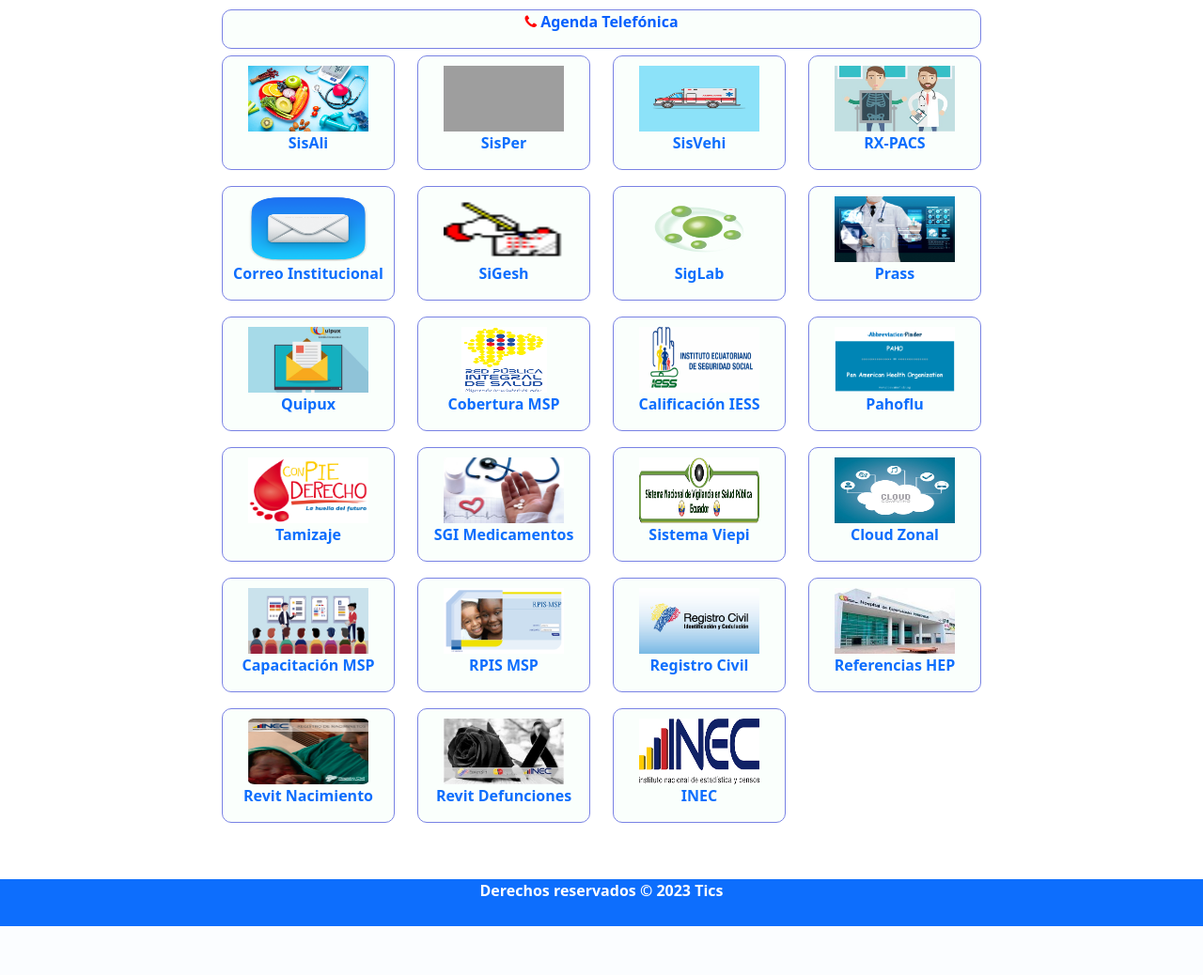
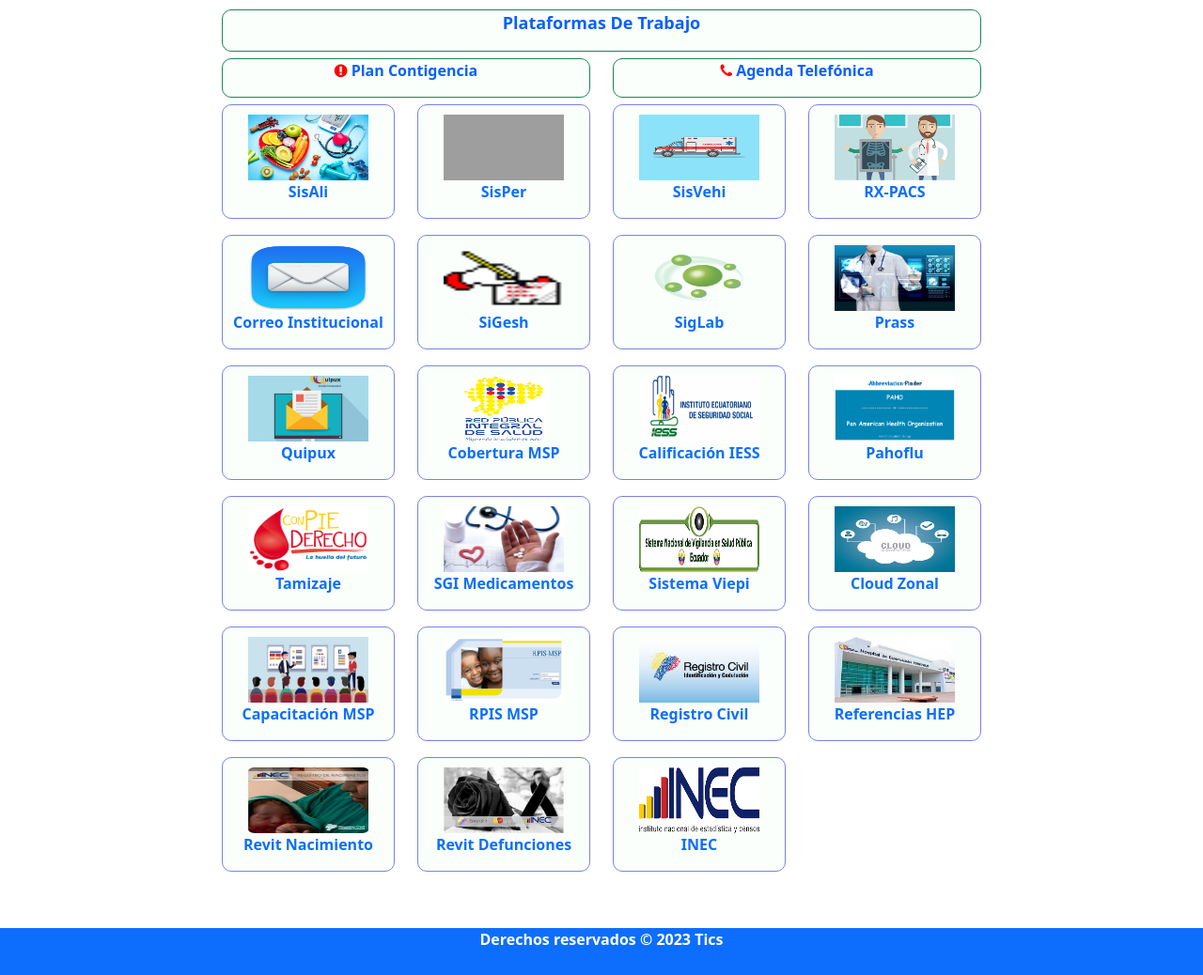
Before and after one commit to RolandoCN/plantilla_sistemas, a PHP site: page / in a window 1280 px wide. Shown: the part 50-1088 px from the top of the page at 94% size. Before the commit the page ends 1036 px from the top, so only its background shows below. Run offline with PHP 8.4, Linux system fonts and the light colour scheme; some libraries are stand-ins or nearby versions; grey boxes are pictures that could not be loaded.

Commit message:
plancont

```diff
--- a/index.php
+++ b/index.php
@@ -82,6 +82,7 @@
         }
 
     </style>
+
     <link rel="stylesheet" href="https://cdnjs.cloudflare.com/ajax/libs/font-awesome/4.7.0/css/font-awesome.min.css">
 </head>
 
@@ -97,15 +98,45 @@
         </div>
     </nav>
 
-
-
     <div class="container" style="max-width:65%; margin-top:10px; margin-bottom:60px">
 
         <div class="row">
 
             <div class="col-sm-12 col-xs-12" style="height: auto; margin-top: 0px;" id="r1">
-                <a onclick="verModal()">
-                    <div class="modulos" style="display: block;">
+                <a >
+                    <div class="modulos" style="display: block; border: 1px solid #198754;">
+
+
+                        <p style="text-align:center; ">
+                            <b style="color:#0660fd; font-size:18px">
+                            <!-- <b style="color:red"> -->
+                                Plataformas De Trabajo
+                            </b>
+                        </p>
+
+                    </div>
+                </a>
+            </div>
+
+            <div class="col-sm-6 col-xs-12" style="height: auto; margin-top: 7px;" id="r1">
+                <a onclick="verModalContig()">
+                    <div class="modulos" style="display: block;  border: 1px solid #198754;"">
+
+
+                        <p style="text-align:center; ">
+                            <b style="color:#0660fd">
+                            <!-- <b style="color:red"> -->
+                                <i class="fa fa-exclamation-circle" style="color:red"></i> Plan Contigencia
+                            </b>
+                        </p>
+
+                    </div>
+                </a>
+            </div>
+
+            <div class="col-sm-6 col-xs-12" style="height: auto; margin-top: 7px;" id="r1">
+                <a onclick="verModalAgenda()">
+                    <div class="modulos" style="display: block;  border: 1px solid #198754;"">
 
 
                         <p style="text-align:center; ">
@@ -443,16 +474,13 @@
 
             </div>
 
-
-
-
         </div>
-
 
     </div>
 
     <?php
         @include('modalAgenda.php');
+        @include('modalContigencia.php');
     ?>
 
     <footer style="background-color:#0d6efd ; height:50px">
@@ -490,12 +518,14 @@
 <script type="text/javascript" src="https://cdn.datatables.net/buttons/2.3.6/js/buttons.print.min.js"></script>
 <script>
 
-    function verModal(){
+    function verModalAgenda(){
+        $('#myModal').modal('show');
 
-        $('#myModal').modal('show');
     }
 
-
+    function verModalContig(){
+        $('#modalContigencia').modal('show');
+    }
 
     $(document).ready(function () {
 
@@ -539,7 +569,7 @@
         });
     });
 
-    function cerrarModal(){
+    function cerrarModalAgenda(){
         $('#myModal').modal('hide');
     }
 
--- a/modalAgenda.php
+++ b/modalAgenda.php
@@ -6,7 +6,7 @@
             <div class="modal-header">
                 <h4 class="modal-title">AGENDA TELEFÓNICA HOSPITAL GENERAL DR. NAPOLEÓN DÁVILA CÓRDOVA</h4></br>
 
-                <button type="button" class="close" data-dismiss="modal" onclick="cerrarModal()">&times;</button>
+                <button type="button" class="close" data-dismiss="modal" onclick="cerrarModalAgenda()">&times;</button>
 
             </div>
 
@@ -185,7 +185,7 @@
 
             <!-- Modal footer -->
             <div class="modal-footer">
-                <button type="button" class="btn btn-secondary" data-dismiss="modal" onclick="cerrarModal()">Cerrar</button>
+                <button type="button" class="btn btn-secondary" data-dismiss="modal" onclick="cerrarModalAgenda()">Cerrar</button>
             </div>
         </div>
     </div>
--- /dev/null
+++ b/modalContigencia.php
@@ -0,0 +1,27 @@
+<div class="modal fade" id="modalContigencia">
+    <div class="modal-dialog modal-xl">
+        <div class="modal-content">
+            <!-- Modal Header -->
+            <div class="modal-header">
+                <h4 class="modal-title">PLAN DE CONTINGENCIA MAYO - 2023</h4></br>
+                <button type="button" class="close" data-dismiss="modal">&times;</button>
+            </div>
+
+            <!-- Modal body -->
+            <div class="modal-body">
+
+                <!-- Nav tabs -->
+                <div class="col-md-12">
+                    <div class="tab-content">
+                        <embed id="pdf" src="plan_contigencia.pdf" style="width:100%; height:650px;" frameborder="0"/>
+                    </div>
+                </div>
+            </div>
+
+            <!-- Modal footer -->
+            <div class="modal-footer">
+                <button type="button" class="btn btn-secondary" data-dismiss="modal">Cerrar</button>
+            </div>
+        </div>
+    </div>
+</div>
```
Also changed, not shown: 1 other file.
